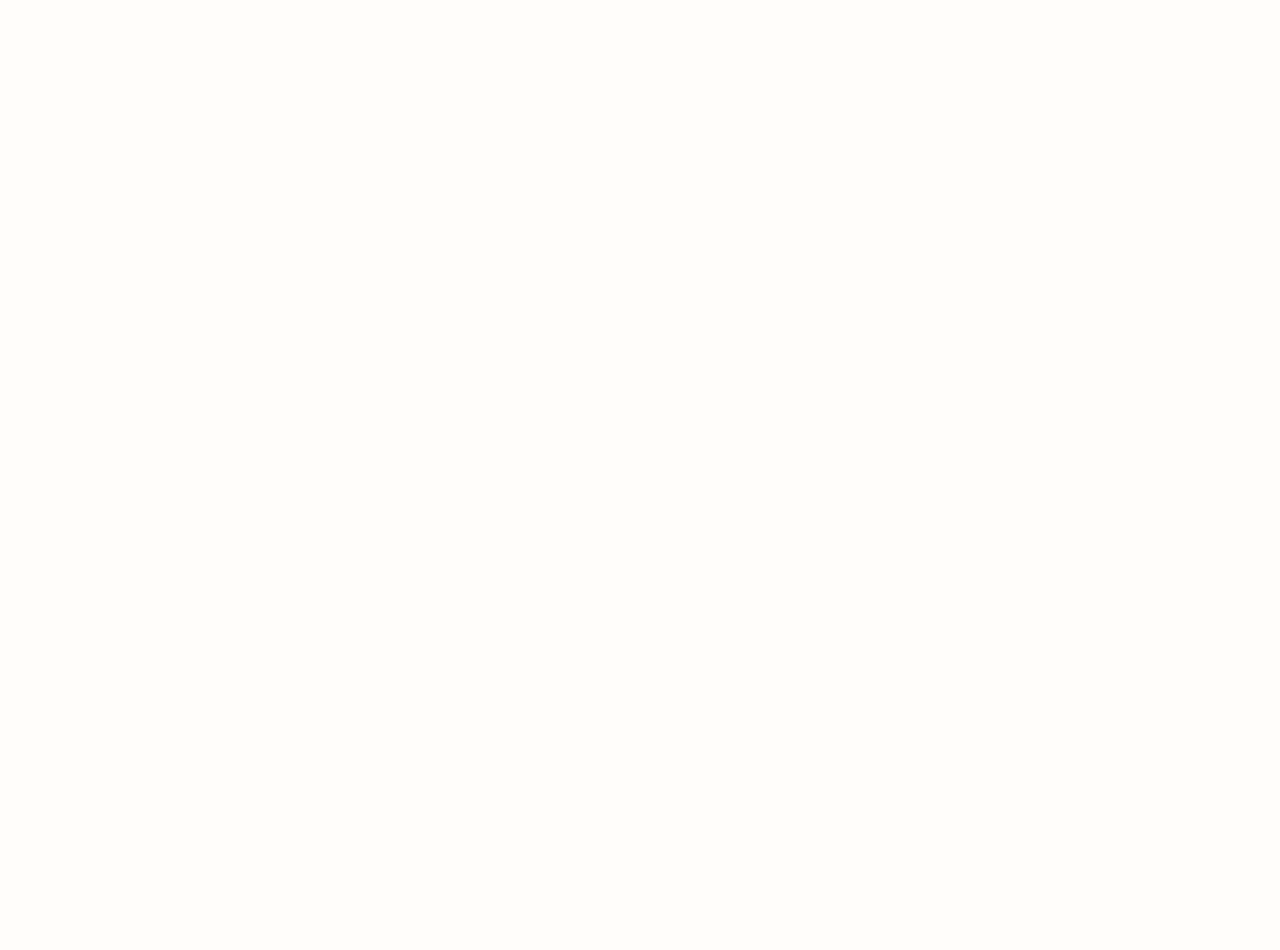
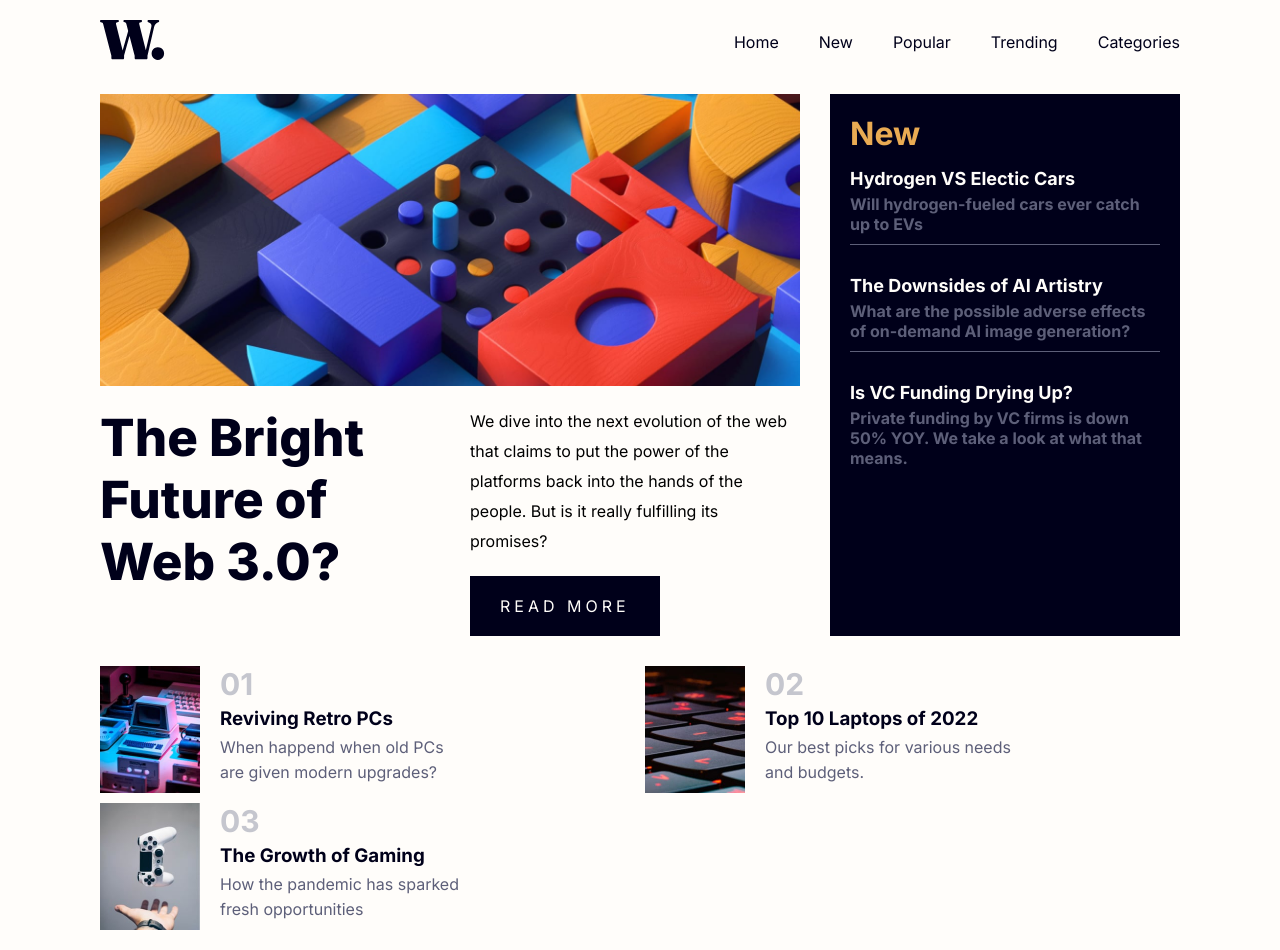
Before and after one commit to ashmakov-merdan/news-homepage, a React (Vite) app: page / in a window 1280 px wide. Before the commit this address had no page. Before the commit the page ends 800 px from the top, so only its background shows below. Built offline with nearby package versions, Linux system fonts and the light colour scheme.

Commit message:
news-homepage

```diff
--- a/src/App.jsx
+++ b/src/App.jsx
@@ -5,9 +5,7 @@
     return (
         <Router>
             <Routes>
-                <Route path={"/news"} element={<Home/>}>
-
-                </Route>
+                <Route path={"/"} element={<Home/>} />
             </Routes>
         </Router>
     )
--- a/src/components/News.jsx
+++ b/src/components/News.jsx
@@ -15,7 +15,7 @@
                         const { id, title, description } = article;
                         return (
                             <div key={id} className={"news-item"}>
-                                <h4 className={"news-title"}>{title}</h4>
+                                <h2 className={"news-title"}>{title}</h2>
                                 <p className={"news-paragraph"}>{description}</p>
                             </div>
                         )
```
